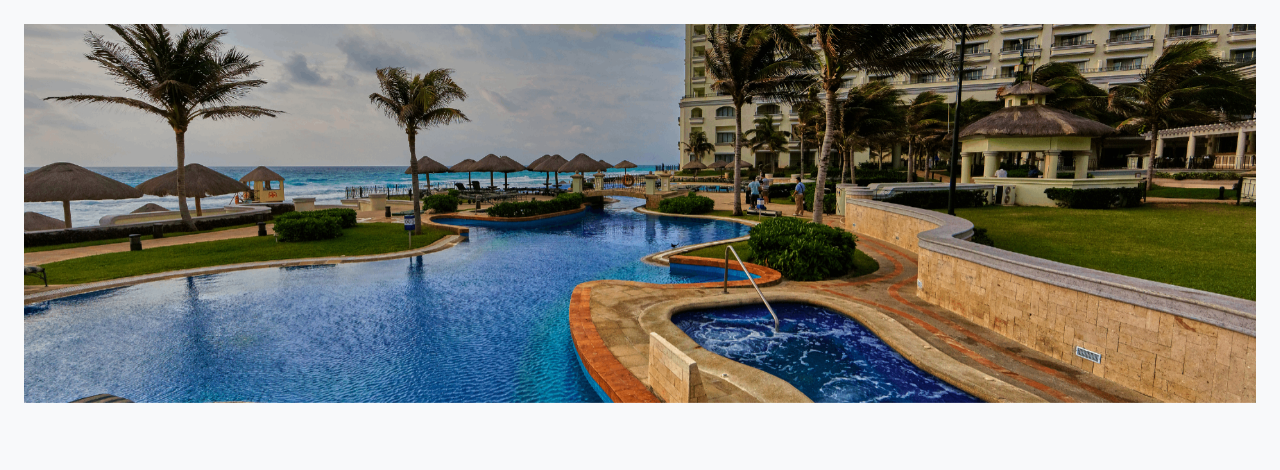
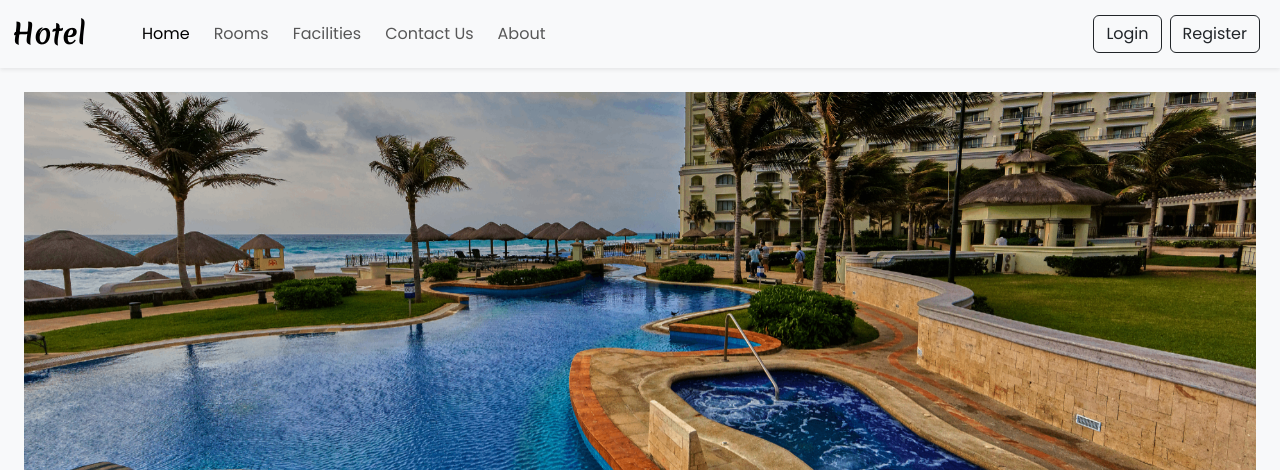
Before and after one commit to Code2With-Pratik/minor-project-Hotel-Website, a PHP site: page /hotelwebsite/index.php in a window 1280 px wide. Shown: the top 470 px of the page. Run offline with PHP 8.4, Linux system fonts and the light colour scheme; data that the repository does not hold is empty.

Commit message:
nav bar section redesigned

```diff
--- a/inc/header.php
+++ b/inc/header.php
@@ -7,3 +7,60 @@
   $contact_r = mysqli_fetch_assoc(select($contact_q,$values, 'i'));
 
 ?>
+
+          <!-- nav bar -->
+   <nav class="navbar navbar-expand-lg bg-body-tertiary bg-white pg-lg-3 py-lg-2 shadow-sm sticky-top">
+      <div class="container-fluid">
+        <a class="navbar-brand me-5 fw-bold fs-3 h-font" href="index.php"
+          >Hotel</a
+        >
+        <button
+          class="navbar-toggler shadow-none"
+          type="button"
+          data-bs-toggle="collapse"
+          data-bs-target="#navbarSupportedContent"
+          aria-controls="navbarSupportedContent"
+          aria-expanded="false"
+          aria-label="Toggle navigation"
+        >
+          <span class="navbar-toggler-icon"></span>
+        </button>
+        <div class="collapse navbar-collapse" id="navbarSupportedContent">
+          <ul class="navbar-nav me-auto mb-2 mb-lg-0">
+            <li class="nav-item">
+              <a class="nav-link active me-2" aria-current="page" href="index.php">Home</a>
+            </li>
+            <li class="nav-item">
+              <a class="nav-link me-2" href="rooms.php">Rooms</a>
+            </li>
+            <li class="nav-item">
+              <a class="nav-link me-2" href="facilities.php">Facilities</a>
+            </li>
+            <li class="nav-item">
+              <a class="nav-link me-2" href="contact.php">Contact Us</a>
+            </li>
+            <li class="nav-item">
+              <a class="nav-link" href="about.php">About</a>
+            </li>
+          </ul>
+          <div class="d-flex" role="search">
+            <button
+              type="button"
+              class="btn btn-outline-dark shadow-none me-lg-2 me-3"
+              data-bs-toggle="modal"
+              data-bs-target="#loginModal"
+            >
+             Login
+            </button>
+            <button
+              type="button"
+              class="btn btn-outline-dark shadow-none me-lg-2"
+              data-bs-toggle="modal"
+              data-bs-target="#registerModal"
+              >
+              Register
+            </button>
+          </div>
+        </div>
+      </div>
+   </nav>
```
